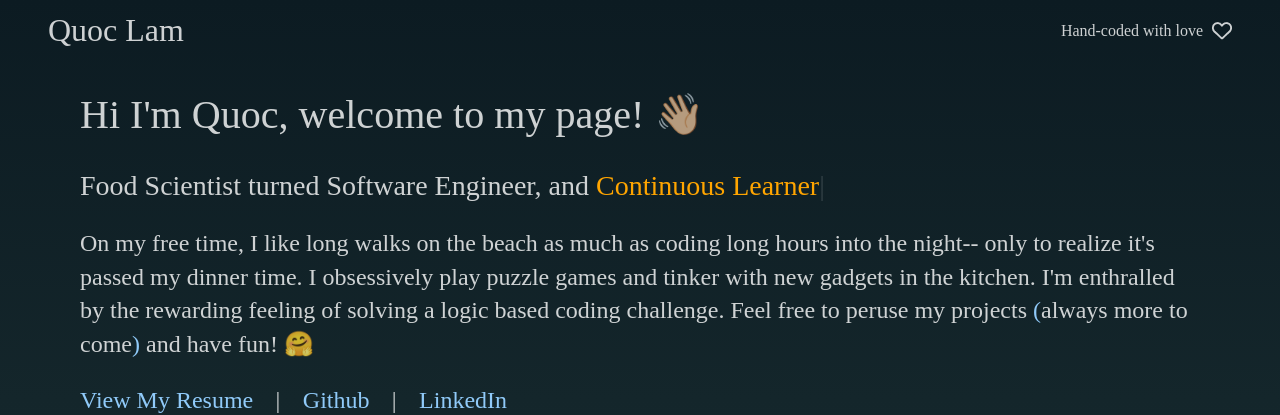
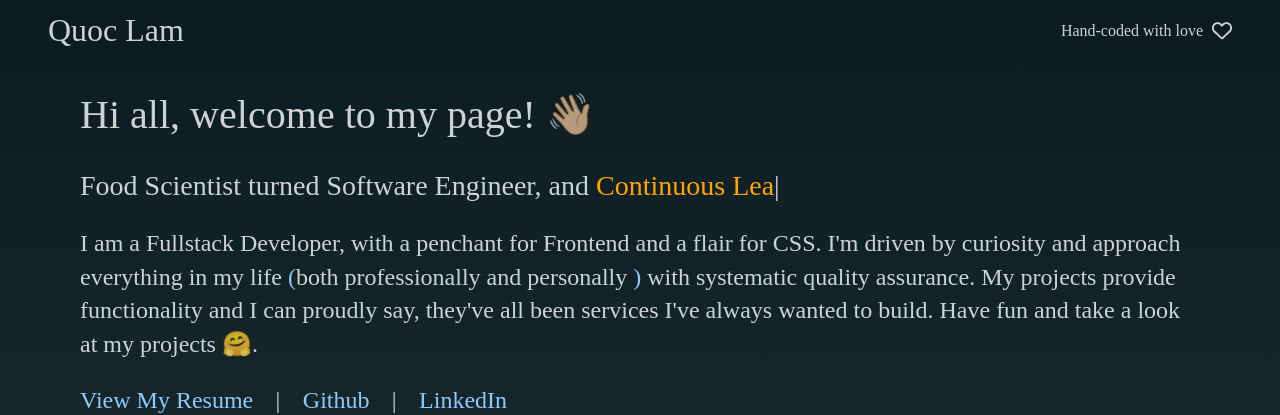
Before and after one commit to QuocLam-io/Portfolio, a React (Create React App) app: page / in a window 1280 px wide. Shown: the top 415 px of the page. Built offline with nearby package versions, Linux system fonts and the light colour scheme.

Commit message:
intro text change

```diff
--- a/src/App.js
+++ b/src/App.js
@@ -9,11 +9,9 @@ function App() {
   useEffect(() => {
     const typed = new Typed(typedRef.current, {
       strings: [
-        "Perpetual Smiler 😁",
+        "Fried Chicken Enthusiast",
         "Continuous Learner",
-        "Fried Chicken Enthusiast",
         "Problem Solver",
-        "Occassional Jogger",
       ],
       typeSpeed: 50,
       backSpeed: 50,
@@ -34,19 +32,21 @@ function App() {
       </div>
       <Navbar />
       <section className="intro">
-        <p className="intro-header">Hi I'm Quoc, welcome to my page! 👋🏼</p>
+        <p className="intro-header">Hi all, welcome to my page! 👋🏼</p>
         <p className="intro-subheader">
           Food Scientist turned Software Engineer, and{" "}
           <span className="cursed-blinker" ref={typedRef}></span>
         </p>
         <p className="intro-text">
-          On my free time, I like long walks on the beach as much as coding long
-          hours into the night-- only to realize it's passed my dinner time. I
-          obsessively play puzzle games and tinker with new gadgets in the
-          kitchen. I'm enthralled by the rewarding feeling of solving a logic
-          based coding challenge. Feel free to peruse my projects <span>(</span>
+          I am a Fullstack Developer, with a penchant for Frontend and a flair
+          for CSS. I'm driven by curiosity and approach everything in my life{" "}
+          <span>(</span>both professionally and personally <span>)</span> with
+          systematic quality assurance. My projects provide functionality and I
+          can proudly say, they've all been services I've always wanted to
+          build. Have fun and take a look at my projects 🤗.
+          {/* <span>(</span>
           always more to come<span>) </span>
-          and have fun! 🤗
+          and have fun! 🤗 */}
         </p>
         <div className="more-links">
           {/* <a href="">More About Me</a> */}
```
